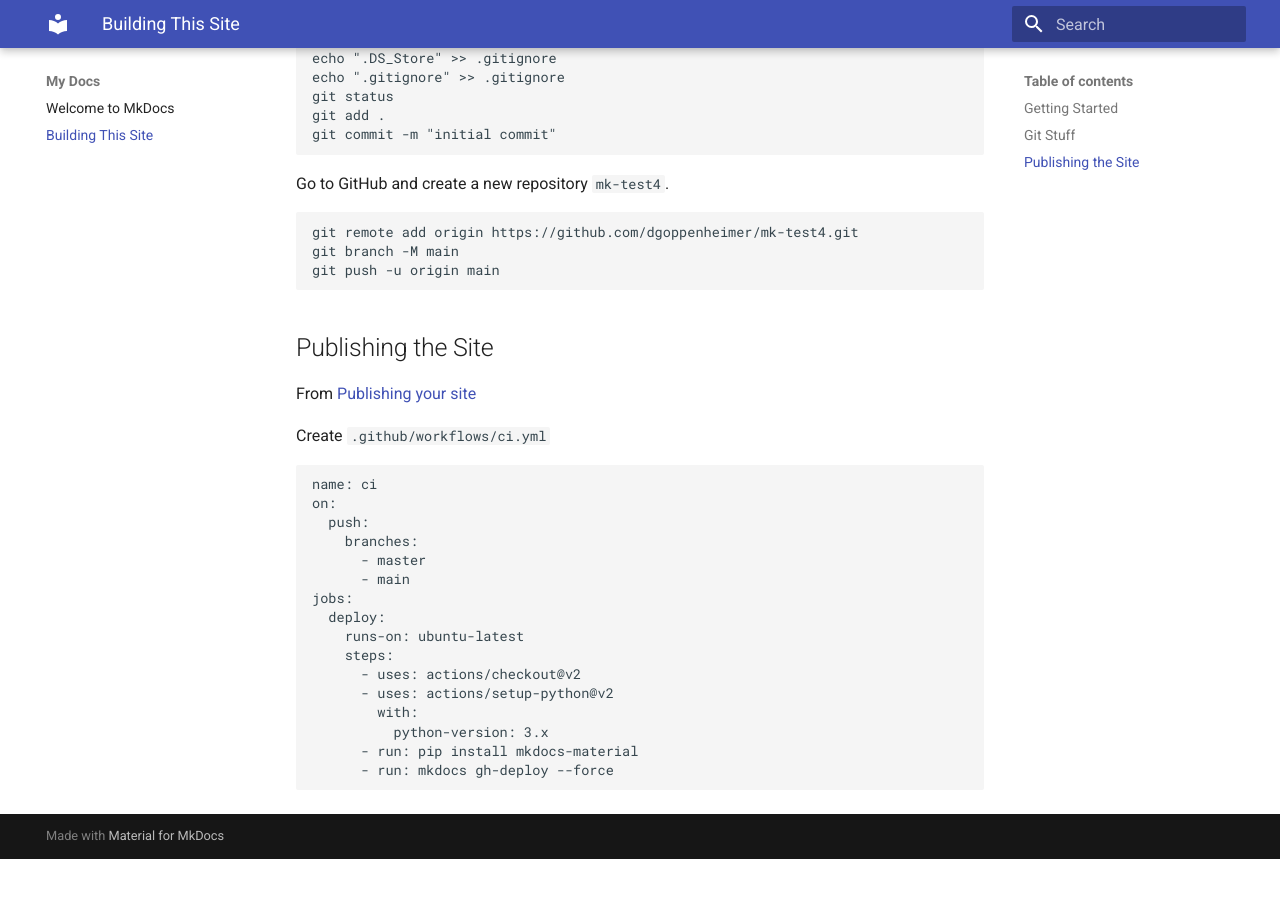
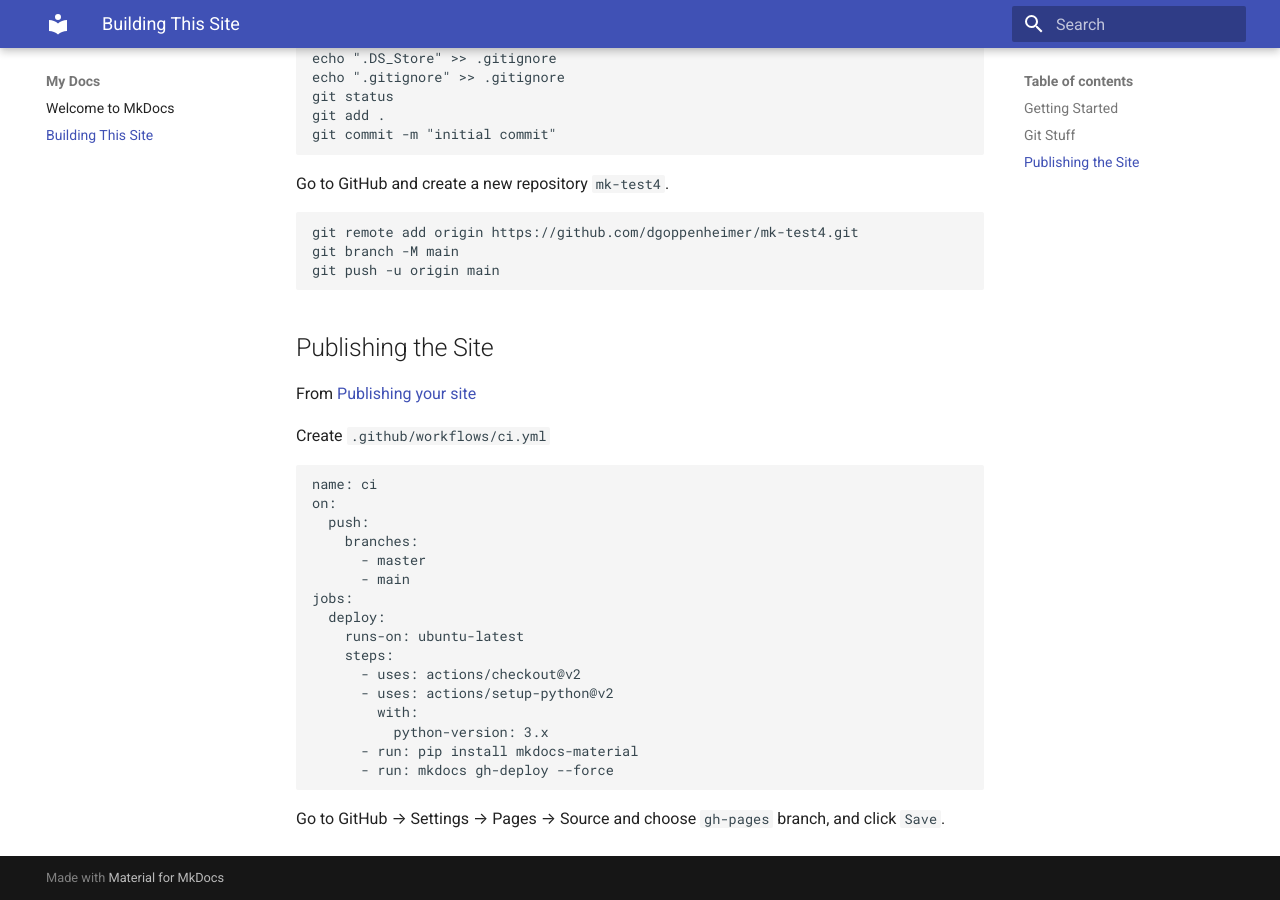
Before and after one commit to dgoppenheimer/mk-test4, an MkDocs documentation site: the page built from docs/building-this-site.md, in a window 1280 px wide and 900 px high, scrolled down 611 px. Built offline with MkDocs 1.6.1 and Material for MkDocs 9.7.7, drawn with Linux system fonts in a browser that asks for light colours; before the commit the page ends 1470 px from its top, so only the background shows below that.

Commit message:
updated text

````diff
--- a/docs/building-this-site.md
+++ b/docs/building-this-site.md
@@ -66,3 +66,5 @@
       - run: pip install mkdocs-material
       - run: mkdocs gh-deploy --force
 ```
+
+Go to GitHub &#8594; Settings &#8594; Pages &#8594; Source and choose `gh-pages` branch, and click `Save`.
````
